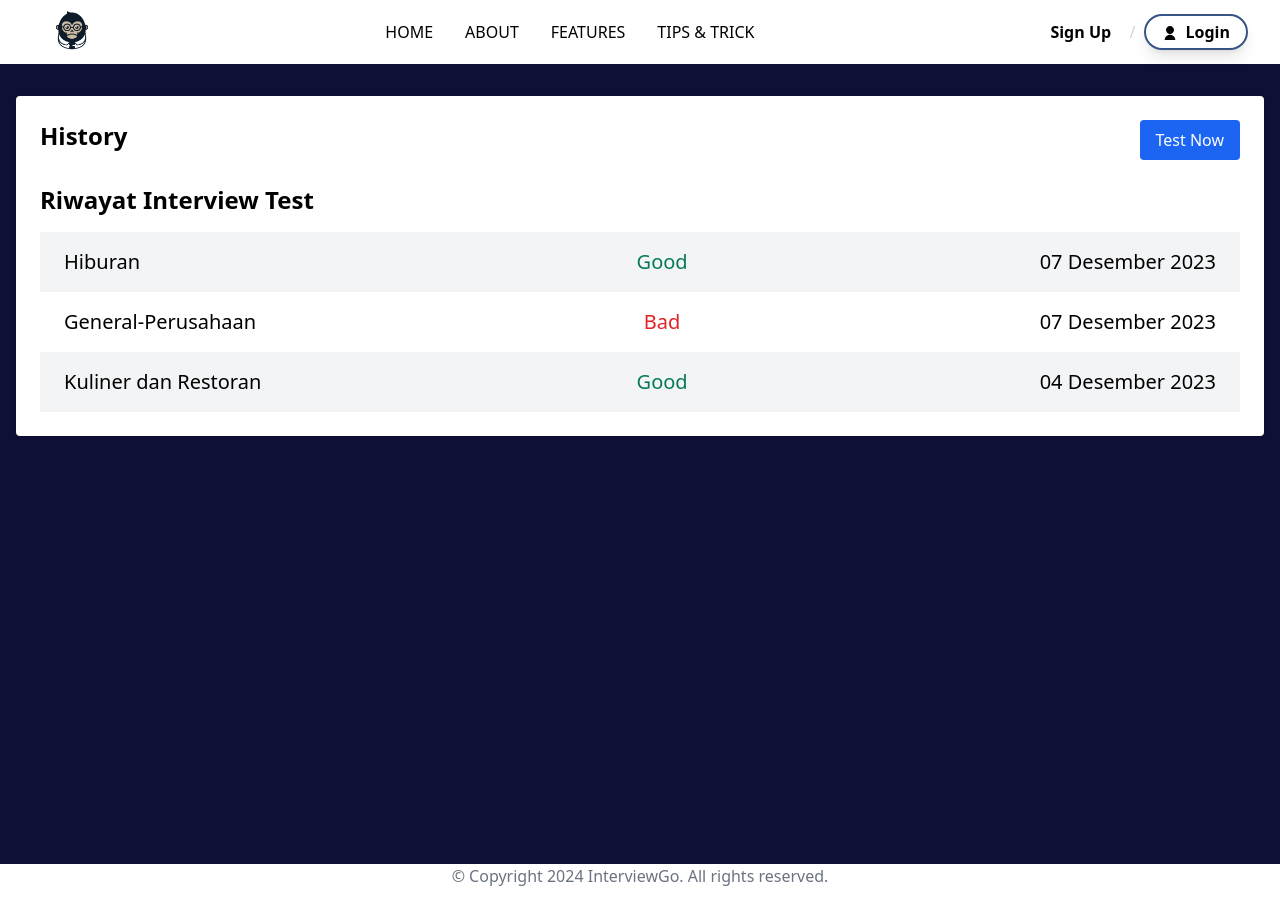
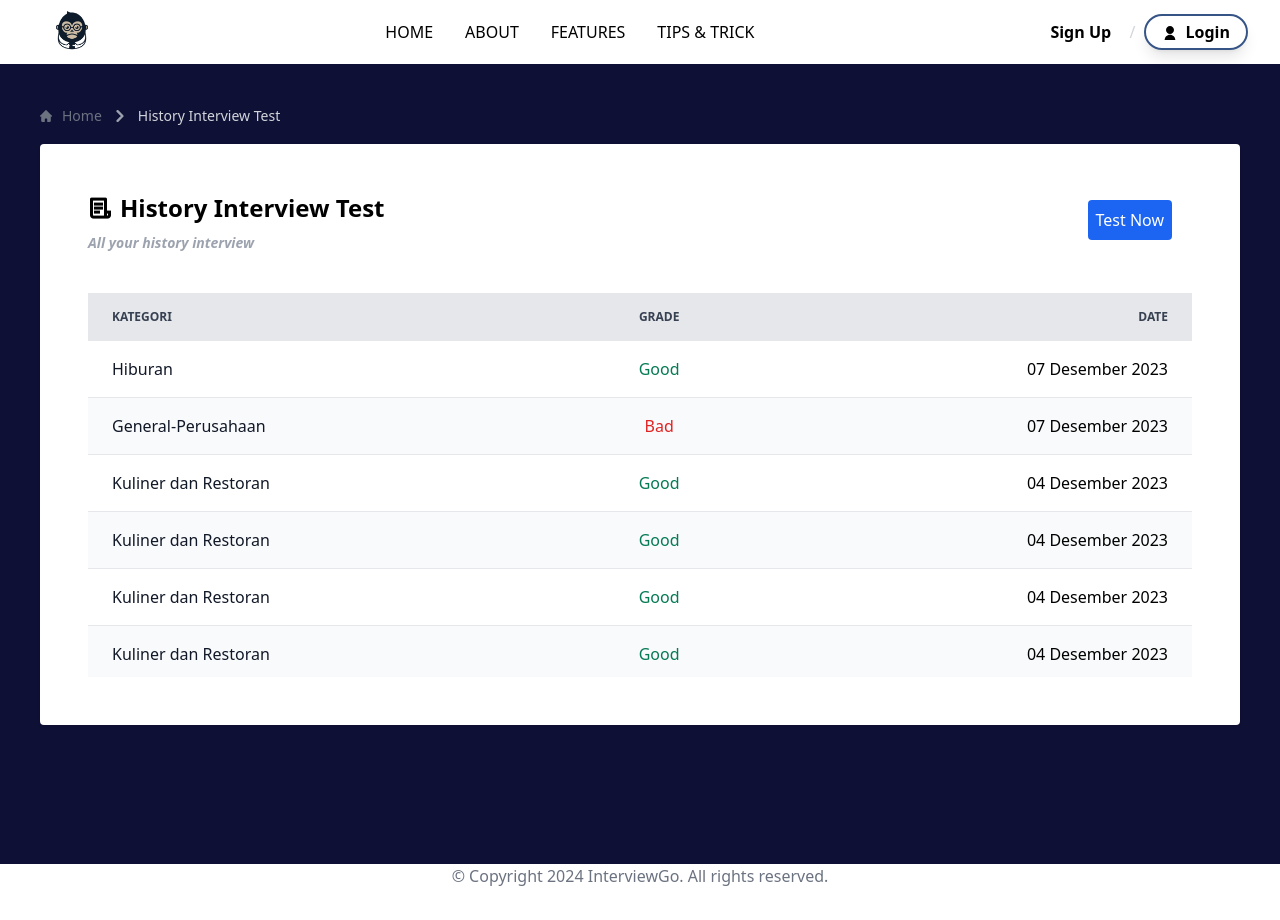
Before and after one commit to pbl-Vol2/interview-go, a React (Create React App) app: page /history in a window 1280 px wide. Built offline with nearby package versions, Linux system fonts and the light colour scheme.

Commit message:
update navbar and history

```diff
--- a/src/components/navbar.jsx
+++ b/src/components/navbar.jsx
@@ -119,11 +119,7 @@ const FeaturesContent = () => {
   return (
     <div className="w-64 bg-white p-6 shadow-xl">
       <div className="mb-3 space-y-3">
-        <h3 className="font-semibold">For Individuals</h3>
-        <a href="/" className="block text-sm hover:underline">
-          <i className="ri-rocket-fill mx-2"></i>
-          Introduction
-        </a>
+        <h3 className="font-semibold">Our Services</h3>
         <a href="/interview" className="block text-sm hover:underline">
           <i className="ri-mic-line mx-2"></i>
           Interview Test
--- a/src/pages/history.jsx
+++ b/src/pages/history.jsx
@@ -1,47 +1,154 @@
-import React from 'react';
-import { motion } from 'framer-motion';
-import { Link } from 'react-router-dom';
+import React from "react";
+import { motion } from "framer-motion";
+import { Link } from "react-router-dom";
 
 function History() {
   return (
-    <div className="min-h-screen bg-customBiru4 py-8 px-4">
-      <div className="bg-white rounded shadow p-6">
+    <div className="min-h-screen bg-customBiru4 py-10 px-10">
+      <div className="nav-page mb-4">
+        <ol className="flex inline-flex items-center space-x-1 md:space-x-2 rtl:space-x-reverse">
+          <li className="inline-flex items-center">
+            <a
+              href="#"
+              className="inline-flex items-center text-sm font-medium text-gray-500 hover:text-blue-600 dark:text-gray-400 dark:hover:text-white"
+            >
+              <svg
+                className="w-3 h-3 me-2.5"
+                aria-hidden="true"
+                xmlns="http://www.w3.org/2000/svg"
+                fill="currentColor"
+                viewBox="0 0 20 20"
+              >
+                <path d="m19.707 9.293-2-2-7-7a1 1 0 0 0-1.414 0l-7 7-2 2a1 1 0 0 0 1.414 1.414L2 10.414V18a2 2 0 0 0 2 2h3a1 1 0 0 0 1-1v-4a1 1 0 0 1 1-1h2a1 1 0 0 1 1 1v4a1 1 0 0 0 1 1h3a2 2 0 0 0 2-2v-7.586l.293.293a1 1 0 0 0 1.414-1.414Z" />
+              </svg>
+              Home
+            </a>
+          </li>
+          <li>
+            <div className="flex items-center">
+              <svg
+                className="rtl:rotate-180 w-3 h-3 text-gray-400 mx-1"
+                aria-hidden="true"
+                xmlns="http://www.w3.org/2000/svg"
+                fill="none"
+                viewBox="0 0 6 10"
+              >
+                <path
+                  stroke="currentColor"
+                  stroke-linecap="round"
+                  stroke-linejoin="round"
+                  stroke-width="2"
+                  d="m1 9 4-4-4-4"
+                />
+              </svg>
+              <a className="ms-1 text-sm font-medium text-gray-300 md:ms-2 dark:text-gray-400">
+                History Interview Test
+              </a>
+            </div>
+          </li>
+        </ol>
+      </div>
+      <div className="bg-white rounded shadow p-12">
         <div className="flex justify-between mb-4">
-          <h1 className="text-2xl font-semibold">History</h1>
-          <motion.button
-            whileHover={{ scale: 1.1 }}
-            whileTap={{ scale: 0.9 }}
-            className="bg-blue-600 hover:bg-blue-700 text-white px-4 py-2 rounded"
-          >
-            <Link to="/features">Test Now</Link>
-          </motion.button>
+          <div className="title">
+            <div>
+              <h1 className="text-2xl font-semibold">
+                <i className="ri-file-list-3-line me-2"></i>
+                History Interview Test
+              </h1>
+            </div>
+            <div className="mt-2 font-semibold text-gray-400">
+              <p className="italic text-sm">All your history interview</p>
+            </div>
+          </div>
+          <div className="p-2 me-3">
+            <motion.button
+              whileHover={{ scale: 1.1 }}
+              whileTap={{ scale: 0.9 }}
+              className="bg-blue-600 hover:bg-blue-700 text-white p-2 rounded"
+            >
+              <Link to="/submenu">Test Now</Link>
+            </motion.button>
+          </div>
         </div>
-        <div className="mt-6">
-          <h1 className="font-semibold text-2xl">Riwayat Interview Test</h1>
-          <div className="mt-4">
-            <table className="w-full">
-              <tbody className='text-xl'>
+        <div className="mt-10">
+          <div className="mt-4 max-h-96 overflow-y-auto">
+            <table className="w-full border-collapse">
+              <thead className="text-xs text-gray-700 uppercase bg-gray-50 dark:bg-gray-700 dark:text-gray-400 sticky top-0">
+                <tr className="bg-gray-200">
+                  <th className="py-4 px-6 text-left">KATEGORI</th>
+                  <th className="py-4 px-6 text-center">GRADE</th>
+                  <th className="py-4 px-6 text-right">DATE</th>
+                </tr>
+              </thead>
+              <tbody className="text-base">
                 <motion.tr
-                  whileHover={{ backgroundColor: 'rgba(0, 0, 0, 0.1)' }}
-                  className="bg-gray-100"
+                  whileHover={{ backgroundColor: "rgba(0, 0, 0, 0.1)" }}
+                  className="odd:bg-white odd:dark:bg-gray-900 even:bg-gray-50 even:dark:bg-gray-800 border-b dark:border-gray-700"
                 >
-                  <td className="text-left py-4 px-6">Hiburan</td>
+                  <td className="px-6 py-4 font-medium text-gray-900 whitespace-nowrap dark:text-white">
+                    Hiburan
+                  </td>
                   <td className="text-center py-4 px-6 text-green-600">Good</td>
                   <td className="text-right py-4 px-6">07 Desember 2023</td>
                 </motion.tr>
                 <motion.tr
-                  whileHover={{ backgroundColor: 'rgba(0, 0, 0, 0.1)' }}
-                  className="bg-white"
+                  whileHover={{ backgroundColor: "rgba(0, 0, 0, 0.1)" }}
+                  className="odd:bg-white odd:dark:bg-gray-900 even:bg-gray-50 even:dark:bg-gray-800 border-b dark:border-gray-700"
                 >
-                  <td className="text-left py-4 px-6">General-Perusahaan</td>
+                  <td className="px-6 py-4 font-medium text-gray-900 whitespace-nowrap dark:text-white">
+                    General-Perusahaan
+                  </td>
                   <td className="text-center py-4 px-6 text-red-600">Bad</td>
                   <td className="text-right py-4 px-6">07 Desember 2023</td>
                 </motion.tr>
                 <motion.tr
-                  whileHover={{ backgroundColor: 'rgba(0, 0, 0, 0.1)' }}
-                  className="bg-gray-100"
+                  whileHover={{ backgroundColor: "rgba(0, 0, 0, 0.1)" }}
+                  className="odd:bg-white odd:dark:bg-gray-900 even:bg-gray-50 even:dark:bg-gray-800 border-b dark:border-gray-700"
                 >
-                  <td className="text-left py-4 px-6">Kuliner dan Restoran</td>
+                  <td className="px-6 py-4 font-medium text-gray-900 whitespace-nowrap dark:text-white">
+                    Kuliner dan Restoran
+                  </td>
+                  <td className="text-center py-4 px-6 text-green-600">Good</td>
+                  <td className="text-right py-4 px-6">04 Desember 2023</td>
+                </motion.tr>
+                <motion.tr
+                  whileHover={{ backgroundColor: "rgba(0, 0, 0, 0.1)" }}
+                  className="odd:bg-white odd:dark:bg-gray-900 even:bg-gray-50 even:dark:bg-gray-800 border-b dark:border-gray-700"
+                >
+                  <td className="px-6 py-4 font-medium text-gray-900 whitespace-nowrap dark:text-white">
+                    Kuliner dan Restoran
+                  </td>
+                  <td className="text-center py-4 px-6 text-green-600">Good</td>
+                  <td className="text-right py-4 px-6">04 Desember 2023</td>
+                </motion.tr>
+                <motion.tr
+                  whileHover={{ backgroundColor: "rgba(0, 0, 0, 0.1)" }}
+                  className="odd:bg-white odd:dark:bg-gray-900 even:bg-gray-50 even:dark:bg-gray-800 border-b dark:border-gray-700"
+                >
+                  <td className="px-6 py-4 font-medium text-gray-900 whitespace-nowrap dark:text-white">
+                    Kuliner dan Restoran
+                  </td>
+                  <td className="text-center py-4 px-6 text-green-600">Good</td>
+                  <td className="text-right py-4 px-6">04 Desember 2023</td>
+                </motion.tr>
+                <motion.tr
+                  whileHover={{ backgroundColor: "rgba(0, 0, 0, 0.1)" }}
+                  className="odd:bg-white odd:dark:bg-gray-900 even:bg-gray-50 even:dark:bg-gray-800 border-b dark:border-gray-700"
+                >
+                  <td className="px-6 py-4 font-medium text-gray-900 whitespace-nowrap dark:text-white">
+                    Kuliner dan Restoran
+                  </td>
+                  <td className="text-center py-4 px-6 text-green-600">Good</td>
+                  <td className="text-right py-4 px-6">04 Desember 2023</td>
+                </motion.tr>
+                <motion.tr
+                  whileHover={{ backgroundColor: "rgba(0, 0, 0, 0.1)" }}
+                  className="odd:bg-white odd:dark:bg-gray-900 even:bg-gray-50 even:dark:bg-gray-800 border-b dark:border-gray-700"
+                >
+                  <td className="px-6 py-4 font-medium text-gray-900 whitespace-nowrap dark:text-white">
+                    Kuliner dan Restoran
+                  </td>
                   <td className="text-center py-4 px-6 text-green-600">Good</td>
                   <td className="text-right py-4 px-6">04 Desember 2023</td>
                 </motion.tr>
```
